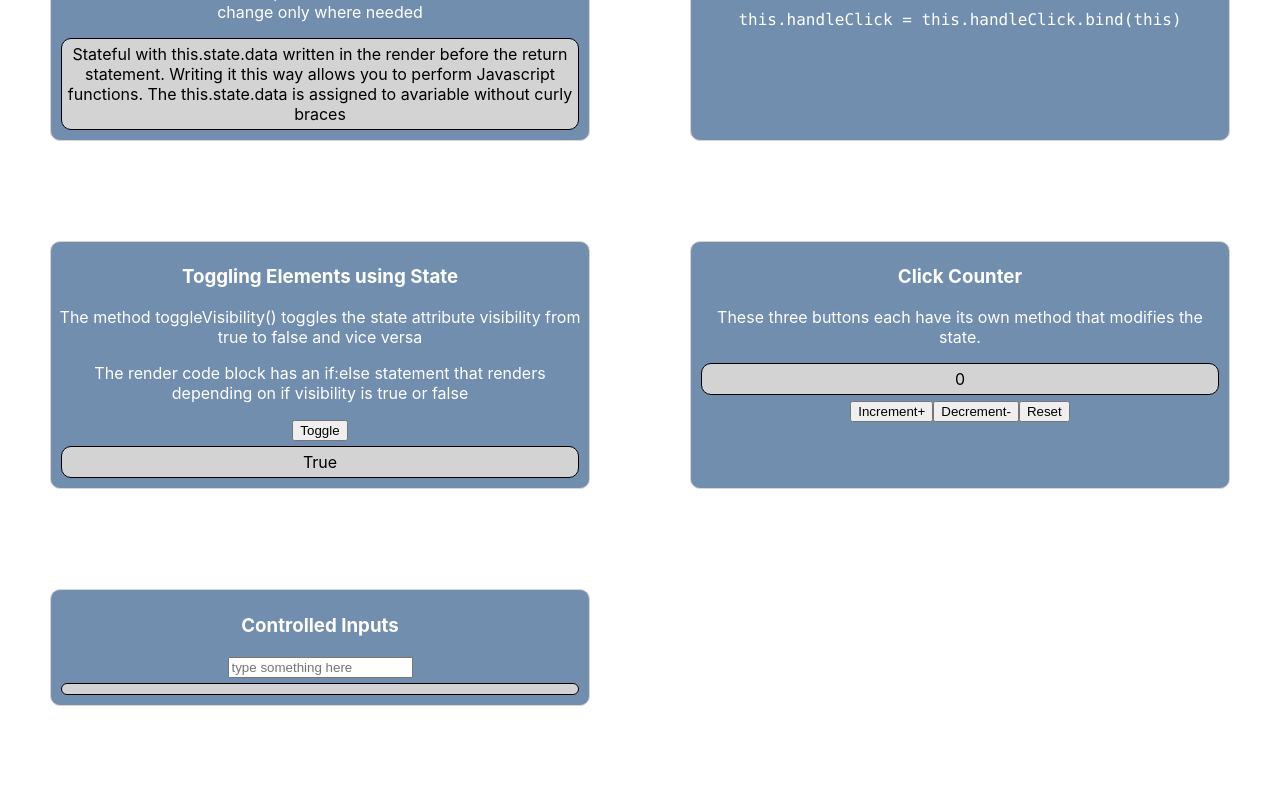
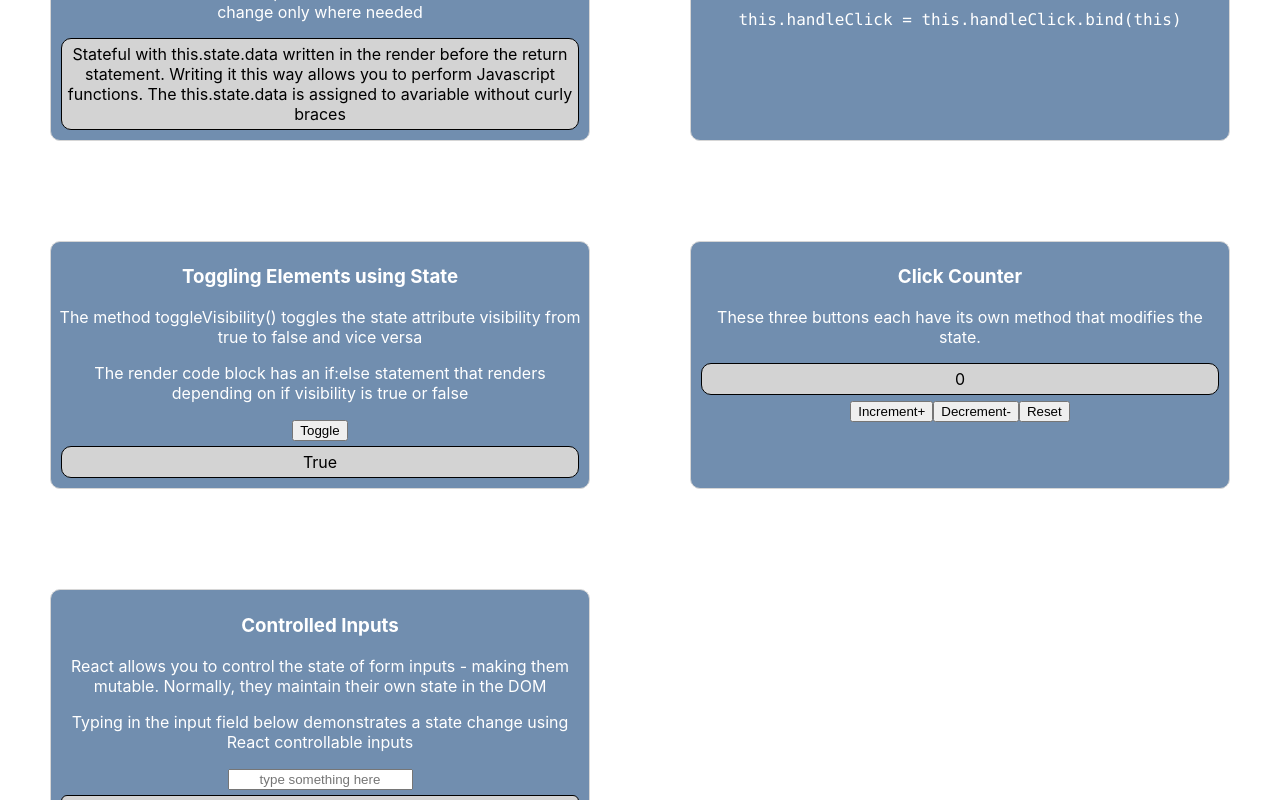
Before and after one commit to phongnguyen39/freecodecamp_react, a React (Create React App) app in the folder freecodecamp/: page / in a window 1280 px wide. Shown: the part 2000-2800 px from the top of the page. Built offline with nearby package versions, Linux system fonts and the light colour scheme.

Commit message:
finished moving the compoennts to their own files

```diff
--- a/freecodecamp/src/App.css
+++ b/freecodecamp/src/App.css
@@ -51,6 +51,10 @@ html, body {
   pointer-events: none;
 }
 
+li {
+ list-style: none;
+}
+
 
 .header {
   position: -webkit-sticky;
--- /dev/null
+++ b/freecodecamp/src/ClickCounter.js
@@ -0,0 +1,45 @@
+import React from 'react'
+import Component from 'react'
+
+class ClickCounter extends React.Component {
+    constructor(props) {
+      super(props);
+      this.state = {
+        count: 0
+      }
+      this.increment = this.increment.bind(this);
+      this.decrement = this.decrement.bind(this);
+      this.reset = this.reset.bind(this);
+    }
+    increment() {
+      this.setState(state => ({
+        count: state.count + 1
+        // count: state.count++  // doesn't work
+      }))
+    }
+    decrement() {
+      this.setState(state => ({
+        count: state.count - 1
+        // count: state.count--  // doesn't work
+      }))
+    }
+    reset() {
+      this.setState(state => ({
+        count: 0
+      }))
+    }
+    render() {
+      return (
+        <div className='p_components'>
+          <h3>Click Counter</h3>
+          <p>These three buttons each have its own method that modifies the state.</p>
+          <p className='c_components'>{this.state.count}</p>
+          <button onClick={this.increment}>Increment+</button>
+          <button onClick={this.decrement}>Decrement-</button>
+          <button onClick={this.reset}>Reset</button>
+        </div>
+      )
+    }
+  }
+
+  export default ClickCounter;
--- /dev/null
+++ b/freecodecamp/src/ControlledInput.js
@@ -0,0 +1,31 @@
+import React from 'react'
+import {Component} from 'react'
+
+class ControlledInput extends React.Component {
+  constructor(props) {
+    super(props);
+    this.state = {
+      input: ''
+    }
+    this.handleChange = this.handleChange.bind(this)
+  }
+  handleChange(event) {
+    this.setState({
+      input: event.target.value
+    })
+  }
+
+  render(){
+    return(
+    <div className = 'p_components'>
+      <h3>Controlled Inputs</h3>
+      <p>React allows you to control the state of form inputs - making them mutable.  Normally, they maintain their own state in the DOM</p>
+      <p>Typing in the input field below demonstrates a state change using React controllable inputs</p>
+        <input style={{textAlign:'center'}} value={this.state.input} onChange={this.handleChange.bind(this)} placeholder='type something here'></input>
+        <p className='c_components'>{this.state.input}</p>
+    </div>
+    )
+  }
+}
+
+export default ControlledInput;
--- /dev/null
+++ b/freecodecamp/src/Descriptions.js
@@ -0,0 +1,23 @@
+import React from 'react'
+import {Component} from 'react'
+
+class Descriptions extends React.Component {
+
+  render() {
+    return (
+      <div className='p_components'>
+        <h3>What are you seeing on this webpage?</h3>
+        <p>Outer boxes are <i>parent components</i></p>
+        <p>Gray boxes represents <i>child components</i></p>
+        <p>They were applied with <i>classNames</i></p>
+
+        <br />
+        {/* <svg>
+          <circle cx='50' cy='50' r='40' stroke='green' stroke-width='4' fill='yellow' />
+        </svg> */}
+      </div>
+    )
+  }
+}
+
+export default Descriptions;
--- a/freecodecamp/src/index.js
+++ b/freecodecamp/src/index.js
@@ -3,6 +3,7 @@ import { Component } from 'react';
 import ReactDOM from 'react-dom';
 import './index.css';
 import App from './App';
+import Descriptions from './Descriptions';
 import DefaultProp from './DefaultProp';
 import CompTypes from './CompTypes';
 import ParentComponent from './ParentComponent';
@@ -13,6 +14,8 @@ import AboutState from './AboutState';
 import FirstStatefulComponent from './FirstStatefulComponent';
 import SecondStatefulComponent from './SecondStatefulComponent';
 import ToggleState from './ToggleState';
+import ClickCounter from './ClickCounter';
+import ControlledInput from './ControlledInput';
 import * as serviceWorker from './serviceWorker';
 
 // TODO: deployment isn't working.  Missing build  / node_modules likely due to the git ignore https://app.netlify.com/sites/freecodecamp-react/deploys/5e8abb794587b60485a89303
@@ -59,27 +62,6 @@ class Hero extends React.Component {
 //   )
 // }
 
-
-
-class Descriptions extends React.Component {
-
-  render() {
-    return (
-      <div className='p_components'>
-        <h3>What are you seeing on this webpage?</h3>
-        <p>Outer boxes are <i>parent components</i></p>
-        <p>Gray boxes represents <i>child components</i></p>
-        <p>They were applied with <i>classNames</i></p>
-
-        <br />
-        {/* <svg>
-          <circle cx='50' cy='50' r='40' stroke='green' stroke-width='4' fill='yellow' />
-        </svg> */}
-      </div>
-    )
-  }
-}
-
 const MyComponent = function () {
   return (
     <div>
@@ -89,71 +71,6 @@ const MyComponent = function () {
 }
 
 
-
-
-
-
-class ClickCounter extends React.Component {
-  constructor(props) {
-    super(props);
-    this.state = {
-      count: 0
-    }
-    this.increment = this.increment.bind(this);
-    this.decrement = this.decrement.bind(this);
-    this.reset = this.reset.bind(this);
-  }
-  increment() {
-    this.setState(state => ({
-      count: state.count + 1
-      // count: state.count++  // doesn't work
-    }))
-  }
-  decrement() {
-    this.setState(state => ({
-      count: state.count - 1
-      // count: state.count--  // doesn't work
-    }))
-  }
-  reset() {
-    this.setState(state => ({
-      count: 0
-    }))
-  }
-  render() {
-    return (
-      <div className='p_components'>
-        <h3>Click Counter</h3>
-        <p>These three buttons each have its own method that modifies the state.</p>
-        <p className='c_components'>{this.state.count}</p>
-        <button onClick={this.increment}>Increment+</button>
-        <button onClick={this.decrement}>Decrement-</button>
-        <button onClick={this.reset}>Reset</button>
-      </div>
-    )
-  }
-}
-
-class ControlledInput extends React.Component {
-  constructor(props) {
-    super(props);
-    this.state = {
-      input: ''
-    }
-  }
-
-  render(){
-    return(
-    <div className = 'p_components'>
-      <h3>Controlled Inputs</h3>
-      <form>
-        <input type='text' placeholder='type something here'></input>
-      </form>
-    <p className='c_components'>{this.state.input}</p>
-    </div>
-    )
-  }
-}
 class MainApp extends React.Component {
   constructor(props) {
     super(props)
@@ -165,8 +82,6 @@ class MainApp extends React.Component {
         <div>
           <h1 className='header'>React Playground</h1>
           <div className='container'>
-
-
           {/* <Hero /> */}
           <Descriptions />
           <CompTypes />
```
